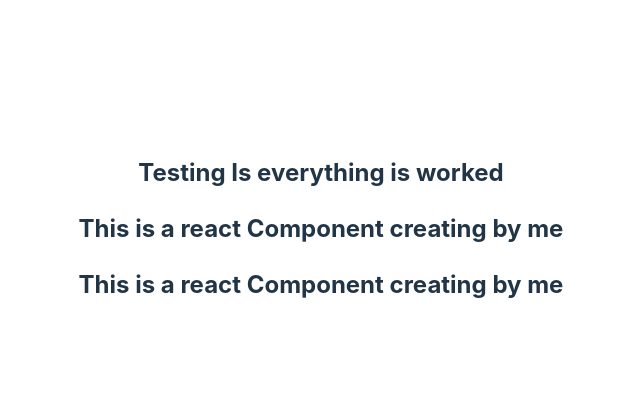
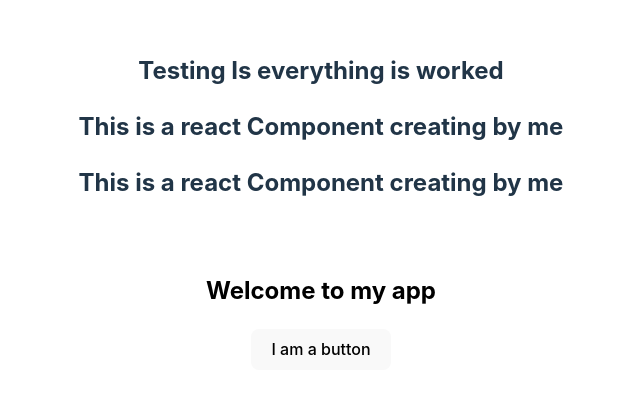
Before and after one commit to abubakar1010/react_simple_project, a React (Vite) app: page / in a window 1280 px wide. Shown: the part 171-564 px from the top of the page, without its empty margins (319-959 px from the left). Built offline with nearby package versions, Linux system fonts and the light colour scheme.

Commit message:
created a beautiful card using react component and jsx

```diff
--- a/src/App.jsx
+++ b/src/App.jsx
@@ -1,5 +1,6 @@
 
 import './App.css'
+import Greeting from './Greeting'
 import ReactComponent from './ReactComponent'
 
 function App() {
@@ -11,6 +12,7 @@
     <ReactComponent></ReactComponent>
     <ReactComponent />
 
+    <Greeting />
     </>
   )
 }
--- /dev/null
+++ b/src/Greeting.css
@@ -0,0 +1,10 @@
+.welcome{
+    width: 60%;
+    height: 120px;
+    background-color: white;
+    box-shadow: 0 0 12px white;
+    padding: 22px;
+    border-radius: 24px;
+    margin: 30px auto;
+    color: black;
+}
--- /dev/null
+++ b/src/Greeting.jsx
@@ -0,0 +1,10 @@
+import './Greeting.css'
+export default function Greeting(){
+
+    return (
+        <div className="welcome">
+            <h2>Welcome to my app</h2>
+            <button>I am a button</button>
+        </div>
+    )
+}
```
